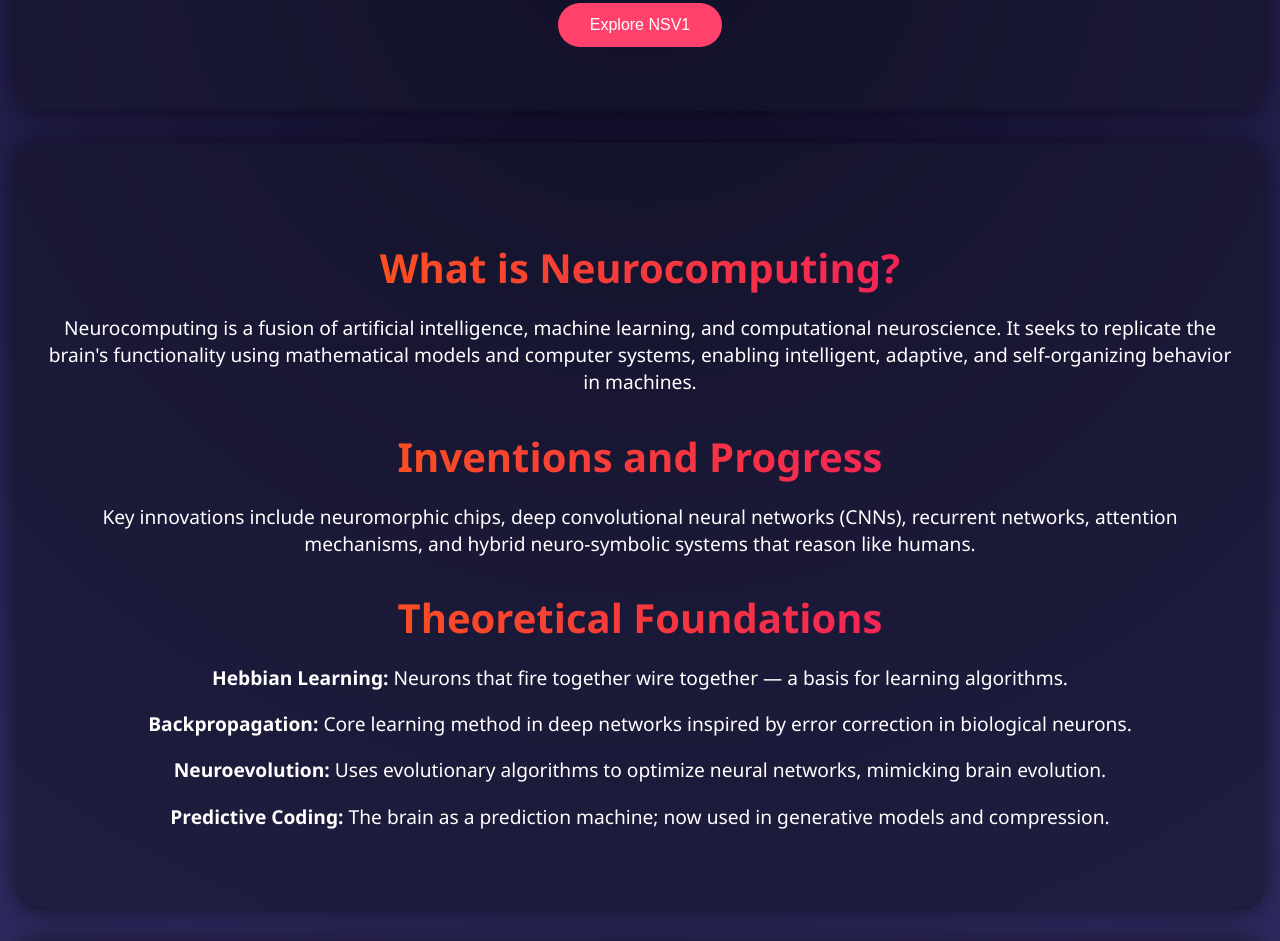
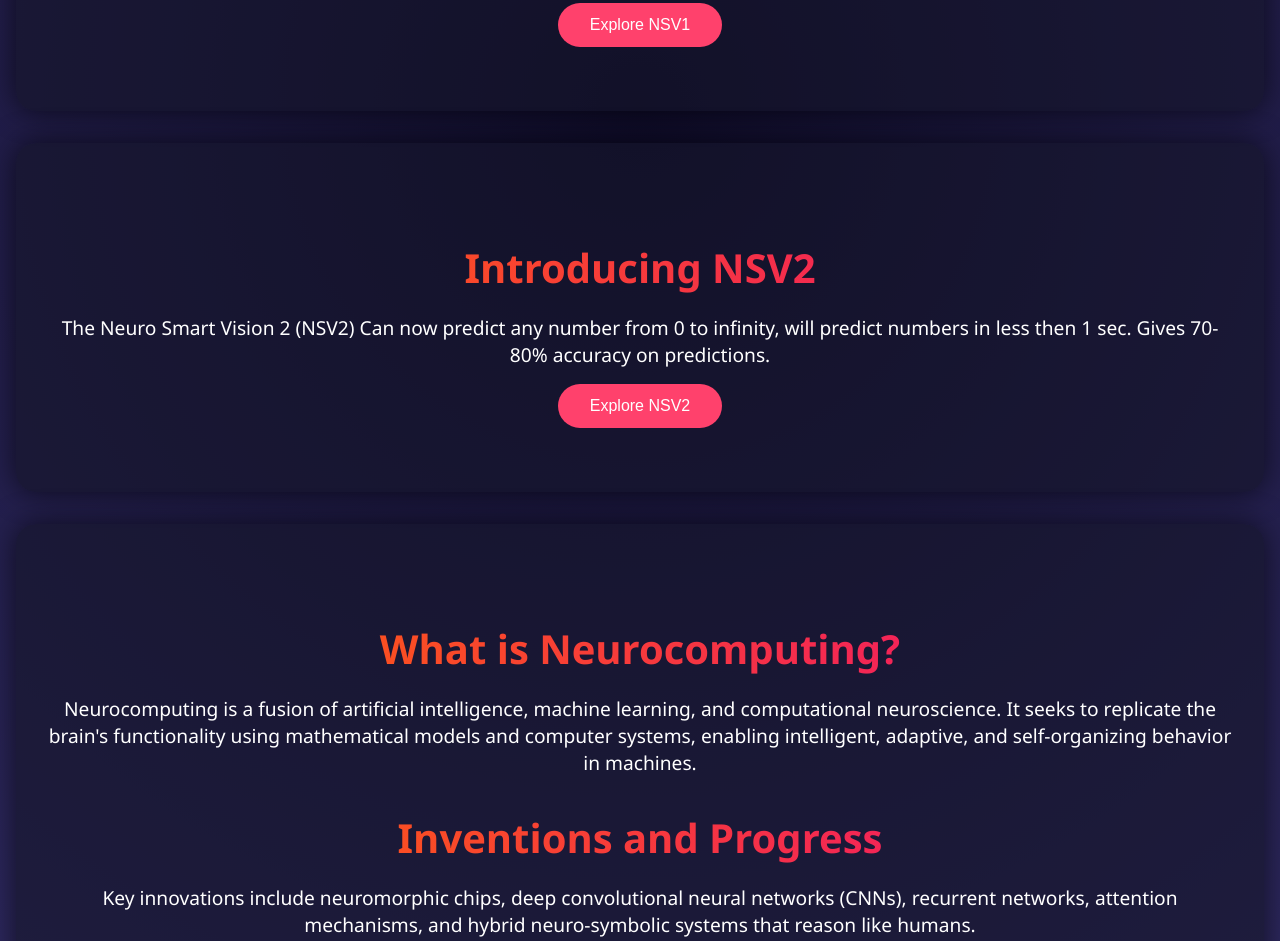
Before and after one commit to neuro-x-303/Neuro-X, a plain HTML site: page index.html in a window 1280 px wide. Shown: the part 2201-3142 px from the top of the page. Drawn offline with Linux system fonts and the light colour scheme.

Commit message:
Update index.html

```diff
--- a/index.html
+++ b/index.html
@@ -199,6 +199,13 @@ NSV1 is developed by Srisank Choudhary from Neuro X, reflecting a vision to make
       Explore NSV1
     </button>
   </section>
+  <section class="ad-section">
+    <h2>Introducing NSV2</h2>
+    <p>The Neuro Smart Vision 2 (NSV2) Can now predict any number from 0 to infinity, will predict numbers in less then 1 sec. Gives 70-80% accuracy on predictions.</p>
+    <button class="ad-button" onclick="window.location.href='https://neuro-x-303.github.io/NSV1/Test-NSV2.html'">
+      Explore NSV2
+    </button>
+  </section>
   <section class="info-section">
     <h2>What is Neurocomputing?</h2>
     <p>Neurocomputing is a fusion of artificial intelligence, machine learning, and computational neuroscience. It seeks to replicate the brain's functionality using mathematical models and computer systems, enabling intelligent, adaptive, and self-organizing behavior in machines.</p>
```
